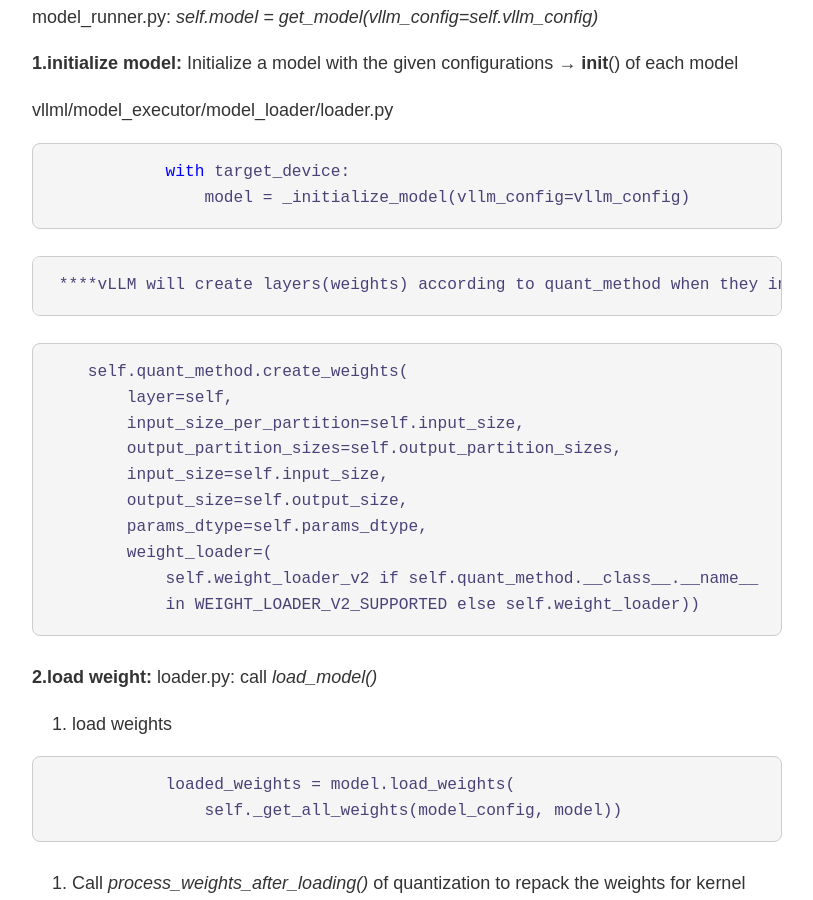
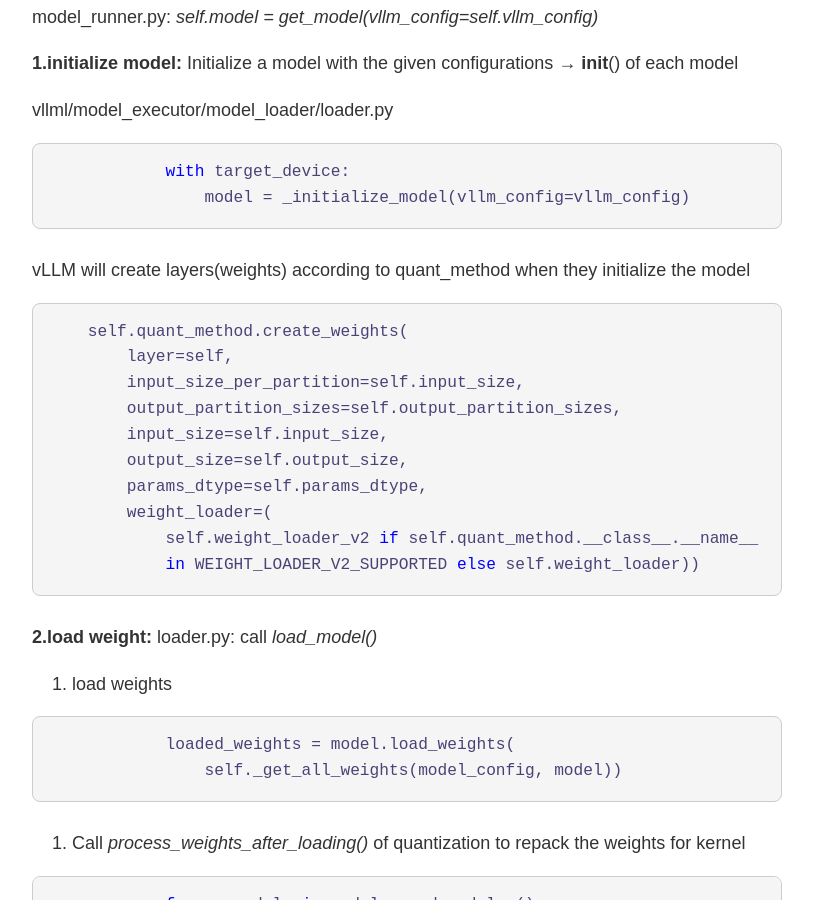
Before and after one commit to George-ao/george-ao.github.io, a Jekyll site: the page built from _posts/2025-01-18-vLLM-quantization.markdown, in a window 1280 px wide and 900 px high, scrolled down 677 px. Shown: the whole window, without its empty margins (233-1046 px from the left). Built offline with Jekyll 4.4.1, drawn with Linux system fonts in a browser that asks for light colours.

Commit message:
post:vllm quantization

````diff
--- a/_posts/2025-01-18-vLLM-quantization.markdown
+++ b/_posts/2025-01-18-vLLM-quantization.markdown
@@ -32,9 +32,8 @@ vllml/model_executor/model_loader/loader.py
                 model = _initialize_model(vllm_config=vllm_config)
 ```
 
-     ****vLLM will create layers(weights) according to quant_method when they initialize the model
-
-```
+vLLM will create layers(weights) according to quant_method when they initialize the model
+```python
     self.quant_method.create_weights(
         layer=self,
         input_size_per_partition=self.input_size,
````
